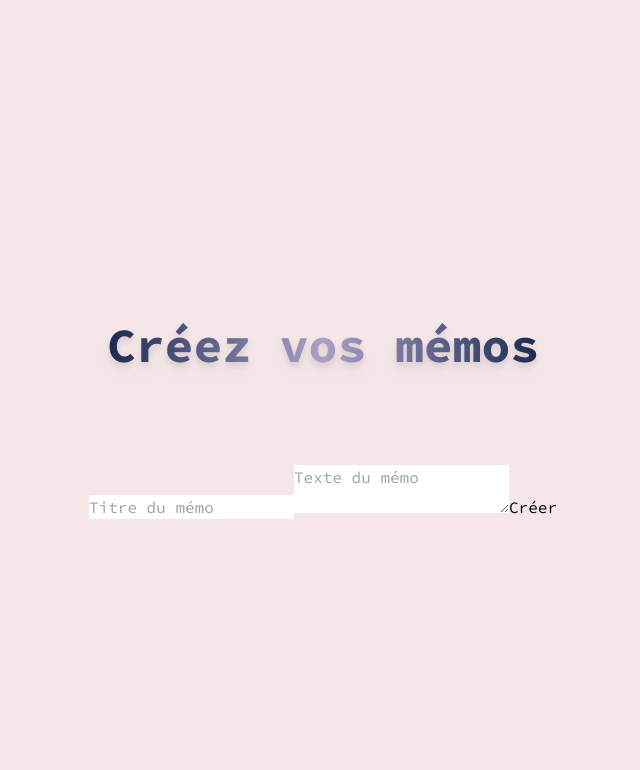
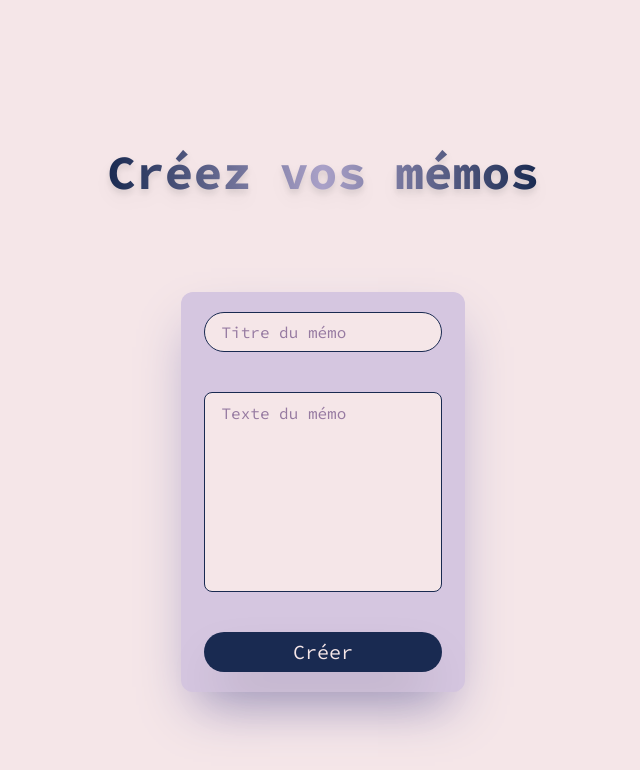
Before and after one commit to tbrindejonc/memo-app, a React (Vite) app: page / in a window 1280 px wide. Shown: the top 770 px of the page, without its empty margins (317-957 px from the left). Built offline with nearby package versions, Linux system fonts and the light colour scheme.

Commit message:
style: style the memo creation form

```diff
--- a/src/components/MemoForm.tsx
+++ b/src/components/MemoForm.tsx
@@ -1,10 +1,10 @@
 export default function MemoForm() {
   return (
-    <div id={'memoForm'}>
-      <form action='.'>
-        <input type='text' placeholder={'Titre du mémo'}/>
-        <textarea placeholder={'Texte du mémo'}/>
-        <button type={'submit'}>Créer</button>
+    <div id={'memoForm'} className={'h-1/2 w-1/3 flex flex-col items-center justify-center'}>
+      <form action='.' className={'memo-form'}>
+        <input id={'memo-title'} type='text' placeholder={'Titre du mémo'} className={'memo-input h-10 rounded-full'}/>
+        <textarea id={'memo-content'} placeholder={'Texte du mémo'} className={'memo-input h-1/2 rounded-lg py-2'}/>
+        <button id={'memo-submit'} type={'submit'} className={'w-5/6 h-10 bg-dark text-light rounded-full text-xl shadow-2xl'}>Créer</button>
       </form>
     </div>
   );
--- a/src/index.css
+++ b/src/index.css
@@ -7,7 +7,26 @@
     font-family: 'SourceCodePro';
 }
 
+#memo-content::-webkit-scrollbar {
+    border: 10px solid transparent;
+    width: 8px;
+}
+
+#memo-content::-webkit-scrollbar-thumb {
+    border-radius: 10px;
+    border: 10px solid transparent;
+    background-color: #192A51;
+}
+
 @layer components {
+    .memo-form {
+        @apply h-full w-2/3 flex flex-col justify-center items-center space-y-10 rounded-xl bg-violet shadow-2xl shadow-main
+    }
+
+    .memo-input {
+        @apply border-[1px] border-dark w-5/6 px-4 text-dark outline-none bg-light placeholder:text-purple resize-none
+    }
+
     .app-title {
         @apply pt-10 text-5xl text-main text-transparent bg-clip-text bg-gradient-to-r from-dark via-main to-dark
             font-bold drop-shadow-lg
```
